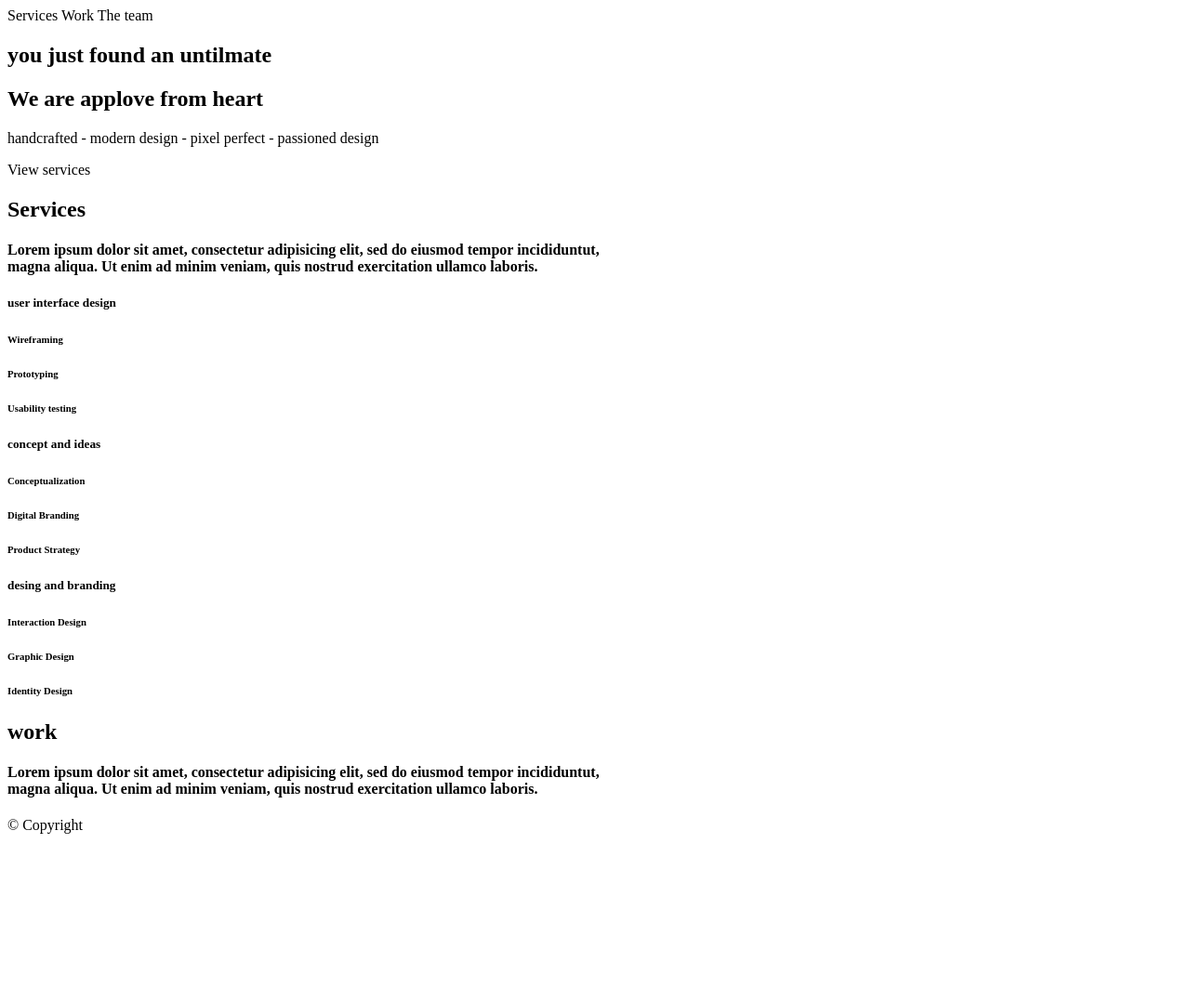
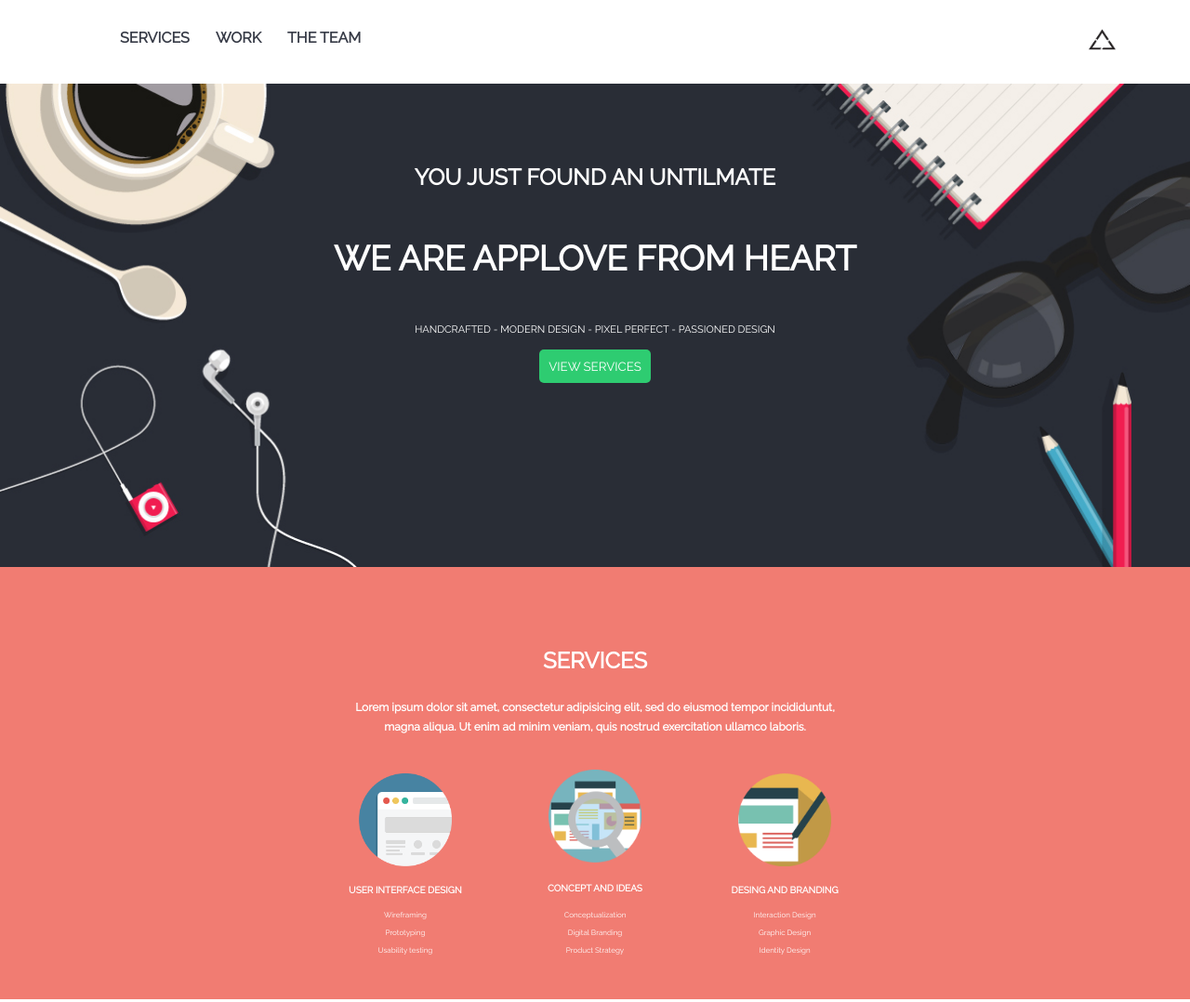
Before and after one commit to Jennifercarmen/AppLove, a plain HTML site: page index.html in a window 1280 px wide. Shown: the top 1078 px of the page at 93% size. Before the commit the page ends 913 px from the top, so only its background shows below. Drawn offline with Linux system fonts and the light colour scheme.

Commit message:
añadiento html y css

```diff
--- a/css/main.css
+++ b/css/main.css
@@ -15,6 +15,8 @@ body {
   margin: 0 auto;
   font-size: 16px;
   line-height: 1.71429;
+  font-family: 'Raleway', sans-serif;
+
 }
 
 img {
@@ -59,6 +61,7 @@ img {
 a {
   color: #373B47;
   text-decoration: none;
+  margin: 12px;
 }
 
 a:hover {
@@ -70,3 +73,143 @@ a:hover {
 }
 
 /*ESCRIBE TU CÓDIGO DESDE AQUÍ*/
+header{
+  background: white;
+  height: 90px;
+    position: fixed;
+    top: 0;
+    right: 0;
+    left: 0;
+  }
+  .menu{
+    position: absolute;
+  left: 110px;
+  top: 20px;
+  height: 68px;
+  font-weight: bold;
+  margin: 7px;
+
+  }
+  .menu img{
+    position: absolute;
+    left:1050px;
+    width: 37px;
+    height: 32px;
+  }
+  div {
+    box-sizing: border-box;
+    display: inline-block;
+    width: 100%;
+  }
+
+section {
+  text-align: center;
+}
+.part1{
+  background-size: 100% 100%;
+  background-image: url(../assets/images/bg-home.jpg);
+color: white;
+height: 520px;
+margin: 90px 0 0 0;
+}
+h1{
+  font-size: 37px ;
+  font-weight: bold;
+  padding: 5px ;
+}
+h2{
+  padding-top: 60px;
+}
+p{
+font-size: 11px;
+}
+.part2{
+background-color: #f17c72;
+color: white;
+
+}
+part2 h2{
+  padding-top: 15px;
+}
+h4{
+font-size: 12px;
+font-weight: bold;
+}
+.opcion2 h5{
+font-size: 10px;
+padding: 2px;
+}
+
+.part3{
+width: 895px;
+}
+.imagenes{
+
+width: 880px;
+  }.btn {
+  background-color: #2ecc71;
+  border: none;
+  border-radius: 5px;
+  color: #ffffff;
+  font-family: inherit;
+  padding: 10px;
+}
+h5{
+  font-size: 10px;
+}
+h6{
+  line-height: 0;
+  font-size: 8px;
+  font-weight: normal;
+}
+.opcion1{
+  width: 200px;
+  padding-top: 20px;
+  padding-bottom: 35px;
+}
+.opcion1 img{
+  width: 100px;
+  height: 100px;
+}
+.opcion2{
+  width: 200px;
+  padding-top: 20px;
+  padding-bottom: 35px;
+}
+.opcion2 img{
+  width: 100px;
+  height: 100px;
+}
+.opcion3{
+  width: 200px;
+  padding-top: 20px;
+  padding-bottom: 35px;
+}
+.opcion3 img{
+  width: 100px;
+  height: 100px;
+}
+.part3 img{
+  width: 620px;
+  height: 600px;
+}
+footer {
+  background-color: #373b47;
+  color: #ffffff;
+  padding: 5px;
+  text-align: center;
+}
+.bg-work{
+  width:270px;
+  margin-right:15px;
+  margin-bottom: 15px;
+  box-shadow: 0 1px 2px 0 rgba(0, 0, 0, 0.22);
+}
+
+.bg-work img{
+  width: 100%;
+}
+.bg-work p{
+font-weight: bold;
+font-size: 13px;
+}
--- a/index.html
+++ b/index.html
@@ -2,47 +2,57 @@
 <html lang="en">
   <head>
     <meta charset="UTF-8">
+    <link rel="stylesheet" href="css/main.css">
+    <link href="https://fonts.googleapis.com/css?family=Raleway" rel="stylesheet">
+
     <meta name="viewport" content="width=device-width, initial-scale=1.0">
     <meta http-equiv="X-UA-Compatible" content="ie=edge">
     <title>AppLove</title>
   </head>
   <body>
     <header>
-      <div>
-        <a>Services</a>
-        <a>Work</a>
-        <a>The team</a>
+      <div class="menu">
+        <a class="text-uppercase">Services</a>
+        <a class="text-uppercase">Work</a>
+        <a class="text-uppercase">The team</a>
+<img src="assets/images/logo.png" alt="">
       </div>
     </header>
     <section>
-      <div>
-        <h2>you just found an untilmate</h2>
-        <h1>We are applove from heart</h1>
-        <p>handcrafted - modern design - pixel perfect - passioned design</p>
-        <a>View services</a>
+      <div class="part1">
+        <h2 class="text-uppercase">you just found an untilmate</h2>
+        <h1 class="text-uppercase">We are applove from heart</h1>
+        <p class="text-uppercase">handcrafted - modern design - pixel perfect - passioned design</p>
+          <button class="text-uppercase btn">View services</button>
+
       </div>
     </section>
     <section>
-      <div>
-        <h2>Services</h2>
+      <div class="part2">
+        <h2 class="text-uppercase">Services</h2>
         <h4>
           Lorem ipsum dolor sit amet, consectetur adipisicing elit, sed do eiusmod tempor incididuntut,<br>
           magna aliqua. Ut enim ad minim veniam, quis nostrud exercitation ullamco laboris.
         </h4>
-        <div>
-          <h5>user interface design</h5>
+        <div class="opcion1">
+          <img src="assets/images/services-1.png" alt="">
+          <h5 class="text-uppercase">user interface design</h5>
           <h6>Wireframing</h6>
           <h6>Prototyping</h6>
           <h6>Usability testing</h6>
         </div>
-        <div>
-          <h5>concept and ideas</h5>
+        <div class="opcion2">
+          <img src="assets/images/services-2.png" alt="">
+
+          <h5 class="text-uppercase">concept and ideas</h5>
           <h6>Conceptualization</h6>
           <h6>Digital Branding</h6>
           <h6>Product Strategy</h6>
         </div>
-        <div>
-          <h5>desing and branding</h5>
+        <div class="opcion3">
+          <img src="assets/images/services-3.png" alt="">
+
+          <h5 class="text-uppercase">desing and branding</h5>
           <h6>Interaction Design</h6>
           <h6>Graphic Design</h6>
           <h6>Identity Design</h6>
@@ -50,13 +60,65 @@
       </div>
     </section>
     <section>
-      <div>
+      <div class="part3">
         <h2>work</h2>
         <h4>
           Lorem ipsum dolor sit amet, consectetur adipisicing elit, sed do eiusmod tempor incididuntut,<br>
           magna aliqua. Ut enim ad minim veniam, quis nostrud exercitation ullamco laboris.
         </h4>
+        <img src="assets/images/hero.png" alt="">
+
       </div>
+      <div class="imagenes">
+
+      <div class="bg-work">
+        <img src="assets/images/work-1.jpg" alt="">
+        <p  class="text-uppercase">App Love</p>
+
+      </div>
+
+<div class="bg-work">
+<img src="assets/images/work-2.jpg" alt="">
+<p class="text-uppercase">App Love</p>
+
+</div>
+<div class="bg-work">
+  <img src="assets/images/work-3.jpg" alt="">
+
+  <p  class="text-uppercase">App Love</p>
+
+</div>
+<div class="bg-work">
+  <img src="assets/images/work-4.jpg" alt="">
+  <p  class="text-uppercase">App Love</p>
+</div>
+<div class="bg-work">
+  <img src="assets/images/work-5.jpg" alt="">
+  <p  class="text-uppercase">App Love</p>
+
+</div>
+<div class="bg-work">
+  <img src="assets/images/work-6.jpg" alt="">
+  <p  class="text-uppercase">App Love</p>
+
+</div>
+<div class="bg-work">
+  <img src="assets/images/work-7.jpg" alt="">
+  <p  class="text-uppercase">App Love</p>
+
+</div>
+<div class="bg-work">
+  <img src="assets/images/work-10.jpg" alt="">
+  <p  class="text-uppercase">App Love</p>
+
+</div>
+<div class="bg-work">
+  <img src="assets/images/work-11.jpg" alt="">
+  <p  class="text-uppercase">App Love</p>
+
+</div>
+</div>
+
     </section>
     <footer>
       <p>&#169; Copyright</p>
```
Also changed, not shown: 1 other file.
